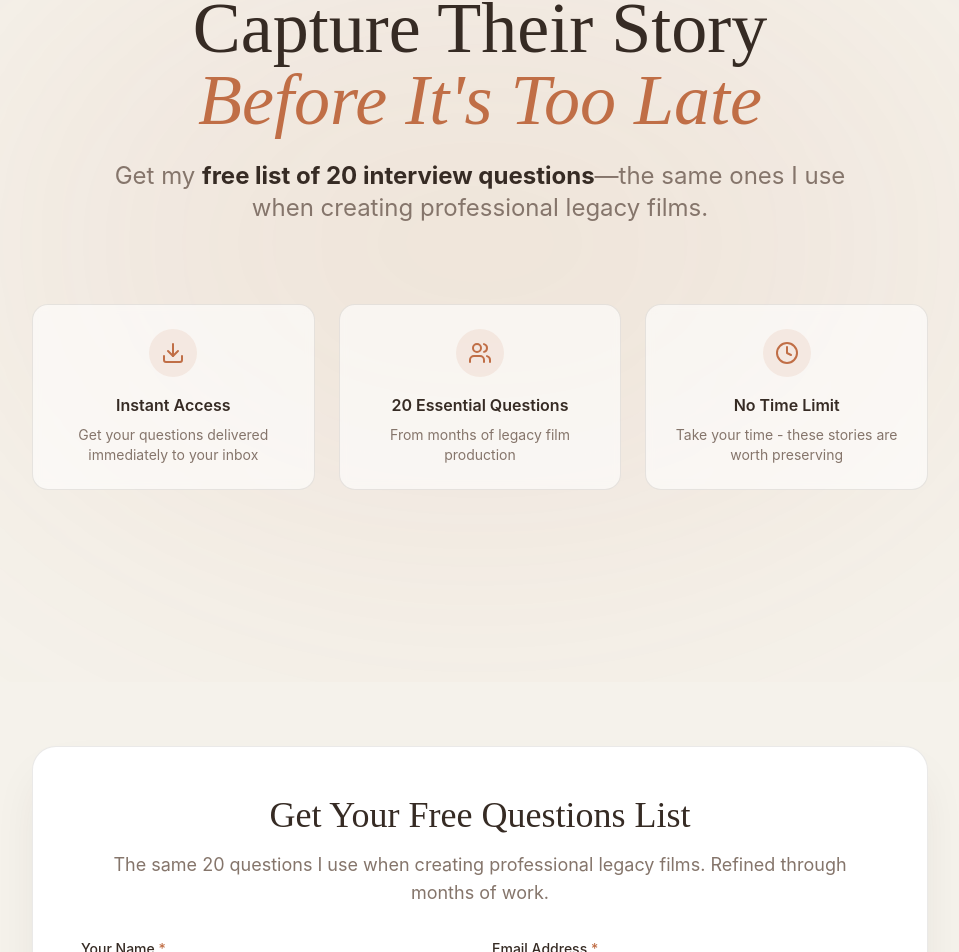
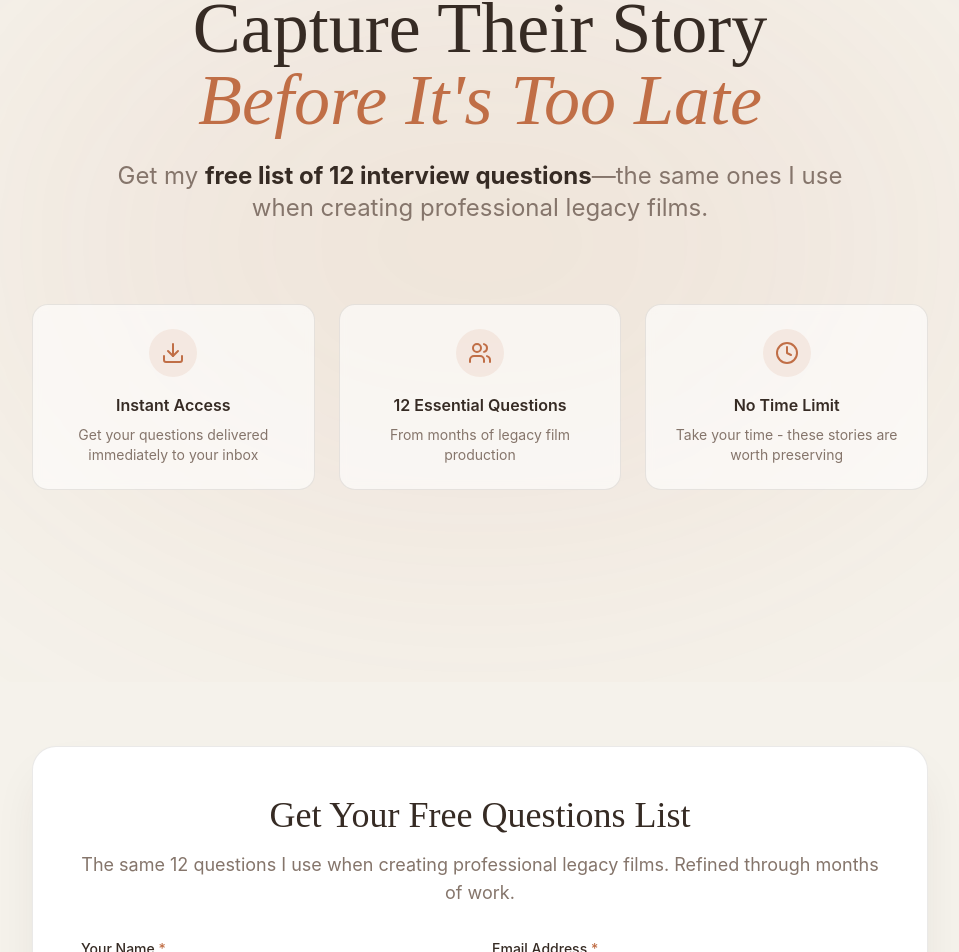
Before and after one commit to Marntsen1/Utah-Legacy-Films, a React (Vite) app: page /free-questions in a window 1280 px wide. Shown: the part 196-1148 px from the top of the page, without its empty margins (160-1119 px from the left). Built offline with nearby package versions, Linux system fonts and the light colour scheme; no server answers; a web font is replaced by a local one.

Commit message:
Update question count from 20 to 12

```diff
--- a/components/FreeQuestionsLanding.tsx
+++ b/components/FreeQuestionsLanding.tsx
@@ -153,7 +153,7 @@ const FreeQuestionsLanding: React.FC = () => {
 
             <Reveal delay={0.2} width="100%">
               <p className="text-xl md:text-2xl text-[#85756b] mb-8 max-w-3xl mx-auto leading-relaxed">
-                Get my <strong className="text-[#362b24]">free list of 20 interview questions</strong>—the same ones I use when creating professional legacy films.
+                Get my <strong className="text-[#362b24]">free list of 12 interview questions</strong>—the same ones I use when creating professional legacy films.
               </p>
             </Reveal>
           </div>
@@ -173,7 +173,7 @@ const FreeQuestionsLanding: React.FC = () => {
                 <div className="w-12 h-12 bg-[#c06e46]/10 rounded-full flex items-center justify-center mb-4 mx-auto">
                   <Users className="w-6 h-6 text-[#c06e46]" />
                 </div>
-                <h3 className="font-semibold text-[#362b24] mb-2 text-center">20 Essential Questions</h3>
+                <h3 className="font-semibold text-[#362b24] mb-2 text-center">12 Essential Questions</h3>
                 <p className="text-sm text-[#85756b] text-center">From months of legacy film production</p>
               </div>
 
@@ -232,7 +232,7 @@ const FreeQuestionsLanding: React.FC = () => {
                     Get Your Free Questions List
                   </h2>
                   <p className="text-lg text-[#85756b]">
-                    The same 20 questions I use when creating professional legacy films. Refined through months of work.
+                    The same 12 questions I use when creating professional legacy films. Refined through months of work.
                   </p>
                 </div>
 
```
